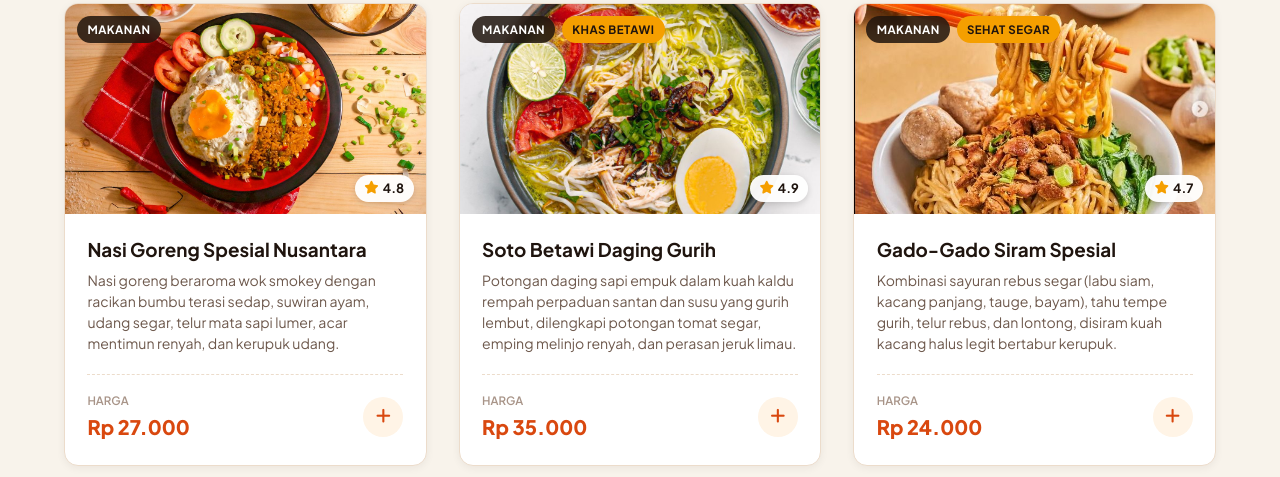
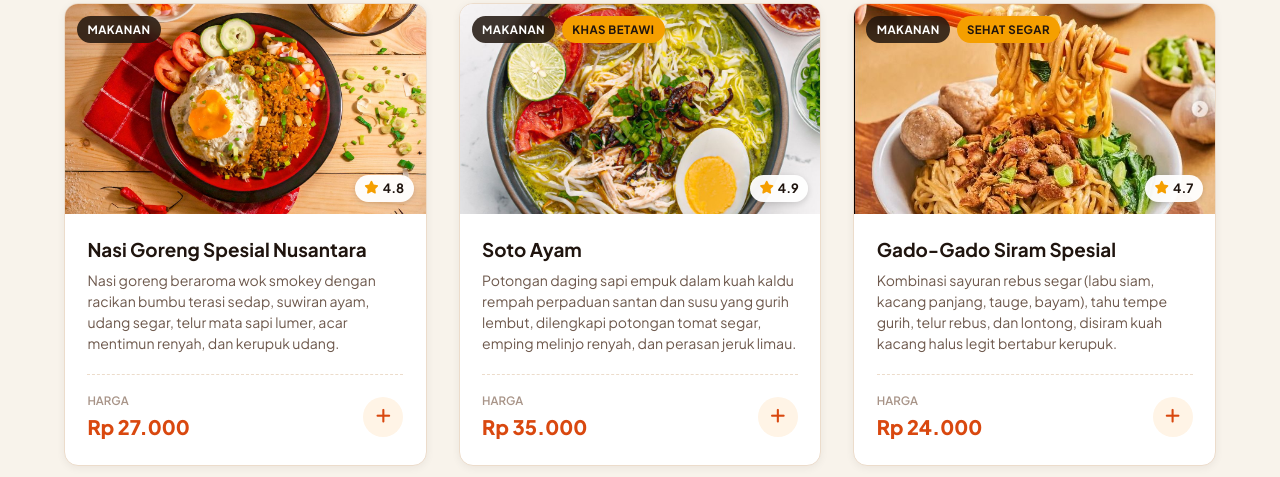
Before and after one commit to JeryZimah579/websitekuliner, a plain HTML site: page index.html in a window 1280 px wide. Shown: the part 2761-3238 px from the top of the page. Drawn offline with Linux system fonts and the light colour scheme.

Commit message:
Update index.html

```diff
--- a/index.html
+++ b/index.html
@@ -382,7 +382,7 @@
             </div>
           </div>
           <div class="card-body">
-            <h3 class="product-title">Soto Betawi Daging Gurih</h3>
+            <h3 class="product-title">Soto Ayam</h3>
             <p class="product-desc">
               Potongan daging sapi empuk dalam kuah kaldu rempah perpaduan santan dan susu yang gurih lembut, dilengkapi potongan tomat segar, emping melinjo renyah, dan perasan jeruk limau.
             </p>
```
